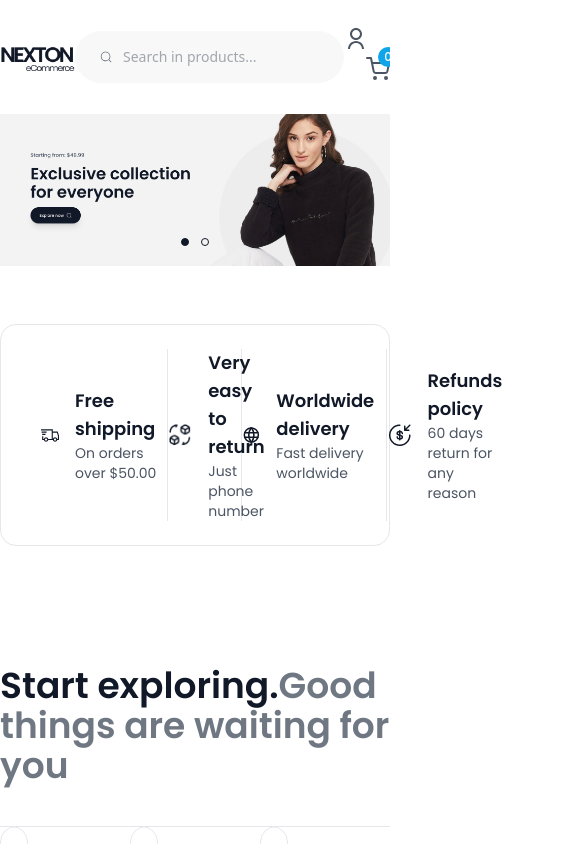
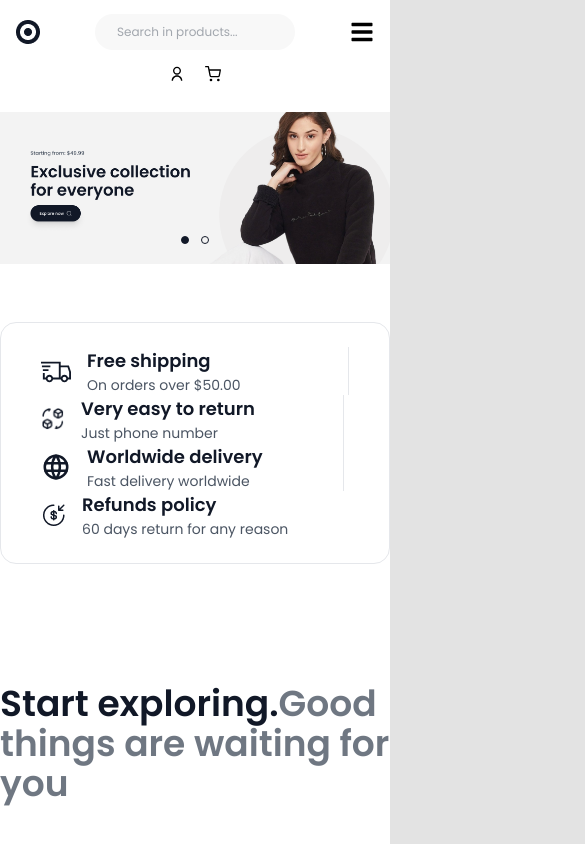
Before and after one commit to M4her/nexton, a React (Vite) app: page / in a window 390 px wide. Both pictures are taken after a click on the button 356 px from the left and 39 px from the top of the page. Shown: the top 844 px of the page, 585 px wide, since content can reach past the window. Built offline with nearby package versions, Linux system fonts and the light colour scheme; no server answers.

Commit message:
responsiveNav added onClick Cart

```diff
--- a/src/components/Cart.jsx
+++ b/src/components/Cart.jsx
@@ -6,7 +6,7 @@ const Cart = ({ isOpen, closeCart }) => {
     <>
       <section
         id="Cart"
-        className={`w-full h-screen absolute top-0 ${isOpen ? "right-0" : "right-[-100%]"} duration-[.4s]`}
+        className={`w-full h-screen absolute top-0 ${isOpen ? "right-0" : "right-[-100%]"} duration-[.4s] z-10`}
       >
         <div
           onClick={closeCart}
--- a/src/components/Navbar.jsx
+++ b/src/components/Navbar.jsx
@@ -11,7 +11,7 @@ const Navbar = () => {
 
   return (
     <>
-      <nav id="Navbar" className="py-[27px] relative overflow-x-clip z-1">
+      <nav id="Navbar" className="py-[27px] relative overflow-x-clip  hidden lg:block">
         <div className="container">
           <div className="nav_row flex justify-between items-center">
             <Link to={"/"} className="w-[119px]">
--- /dev/null
+++ b/src/components/ResponsiveNav.jsx
@@ -0,0 +1,48 @@
+import React, { useState } from "react";
+import favicon from "../assets/images/favicon.png";
+import { Link } from "react-router";
+import { CiSearch } from "react-icons/ci";
+import { FaBars } from "react-icons/fa";
+import { RiUserLine } from "react-icons/ri";
+import { FiShoppingCart } from "react-icons/fi";
+import Cart from "./Cart";
+
+const ResponsiveNav = () => {
+    const[showNav , setShowNav] = useState(false)
+      const [showCart, setShowCart] = useState(false);
+
+  return (
+    <>
+      <nav className="py-3.5 lg:hidden ">
+        <div className="container px-4">
+          <div className="responsive_row flex justify-between items-center">
+            <Link to={"/"} className="logo_col w-6 inline-block">
+              <img className="w-full" src={favicon} alt="logo" />
+            </Link>
+            <form className="w-[200px] h-[36px] bg-[#F8F8F8] rounded-[9999px] flex items-center pl-4 gap-1.5">
+              <CiSearch className="text-[18px]" />
+              <input
+                className="text-[12px] font-normal font-pop text-[#4B5563] outline-none"
+                placeholder="Search in products..."
+                type="text"
+              />
+            </form>
+            <button onClick={()=>setShowNav(!showNav)}>
+              <FaBars className="text-[24px]" />
+            </button>
+          </div>
+        </div>
+        {
+            showNav&&
+        <div className="w-full py-4 bg-white flex justify-center gap-5">
+            <button><RiUserLine/></button>
+            <button onClick={()=>setShowCart(true)}><FiShoppingCart/></button>
+        </div>
+        }
+      </nav>
+       <Cart isOpen={showCart} closeCart={() => setShowCart(false)} />
+    </>
+  );
+};
+
+export default ResponsiveNav;
--- a/src/components/Services.jsx
+++ b/src/components/Services.jsx
@@ -8,11 +8,11 @@ import { TbWorld } from "react-icons/tb";
 const Services = () => {
   return (
     <>
-      <section id="Services" className="mt-[52px] ">
+      <section id="Services" className="mt-[52px]  ">
         <div className="container">
-          <div className="border border-[#E5E7EB] py-6 px-10 rounded-2xl flex justify-between ">
+          <div className="border border-[#E5E7EB] py-6 px-10 rounded-2xl flex justify-between flex-wrap ">
             {/* ---------single services 1 */}
-            <div className="w-[303px]  border-r border-[#E5E7EB] flex gap-4 items-center">
+            <div className="w-full lg:w-[303px]  border-r border-[#E5E7EB] flex gap-4 items-center">
               <LiaShippingFastSolid className="text-3xl text-primary" />
               <div>
                 <h2 className="text-lg text-primary font-semibold font-pop">
--- a/src/layouts/LayoutsOne.jsx
+++ b/src/layouts/LayoutsOne.jsx
@@ -2,10 +2,12 @@ import React from 'react'
 import { Outlet } from 'react-router'
 import Navbar from '../components/Navbar'
 import Footer from '../components/Footer'
+import ResponsiveNav from '../components/ResponsiveNav'
 
 const LayoutsOne = () => {
   return (
     <>
+    <ResponsiveNav/>
     <Navbar/>
     <Outlet/>
     <Footer/>
```
